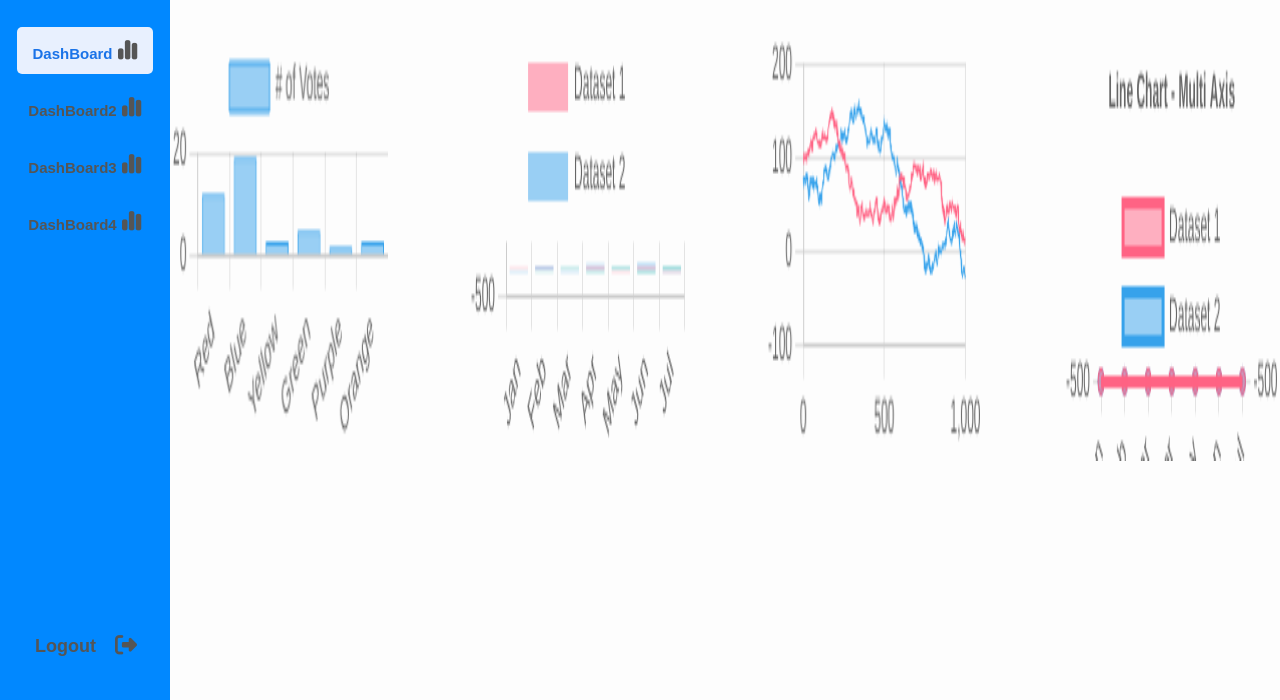
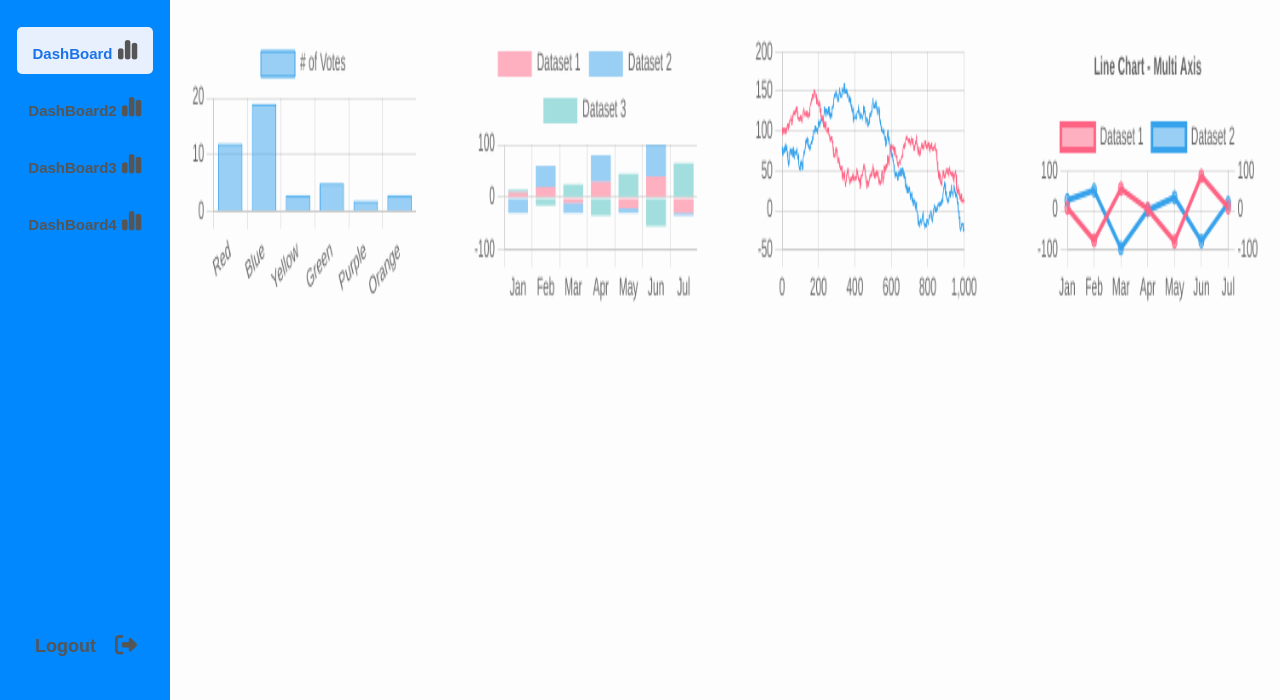
Before and after one commit to kimcg89/chartDashBoard, a website: page index.html in a window 1280 px wide. Shown: the part 100-800 px from the top of the page. Drawn offline with nearby package versions, Linux system fonts and the light colour scheme.

Commit message:
canvas size adj

```diff
--- a/style.css
+++ b/style.css
@@ -173,12 +173,11 @@
   grid-template-rows:  1fr; /* 새 행이 생길 때마다 동일한 높이로 */
   /* gap: 10px; */
   justify-items: center;
-  align-items: stretch; /* 차트 컨테이너가 행 전체 높이 차지하도록 */
+  align-items: center; /* 차트 컨테이너가 행 전체 높이 차지하도록 */
   width: 100%;
-  height: calc(100vh - 100px);
-  margin-bottom: 20px;
-  gap: 5rem ;
-  margin: 50px 0;
+  height: calc(100vh - 180px);
+  gap: 1rem ;
+  margin: 30px 0;
 }
 
 
@@ -186,7 +185,9 @@
 .chart-container canvas {
   width: 100% !important;
   height: 100% !important;
+  max-height: 320px;
   display: flex;
+  padding: 20px;
 }
 
 /* 버튼 컨테이너 */
```
